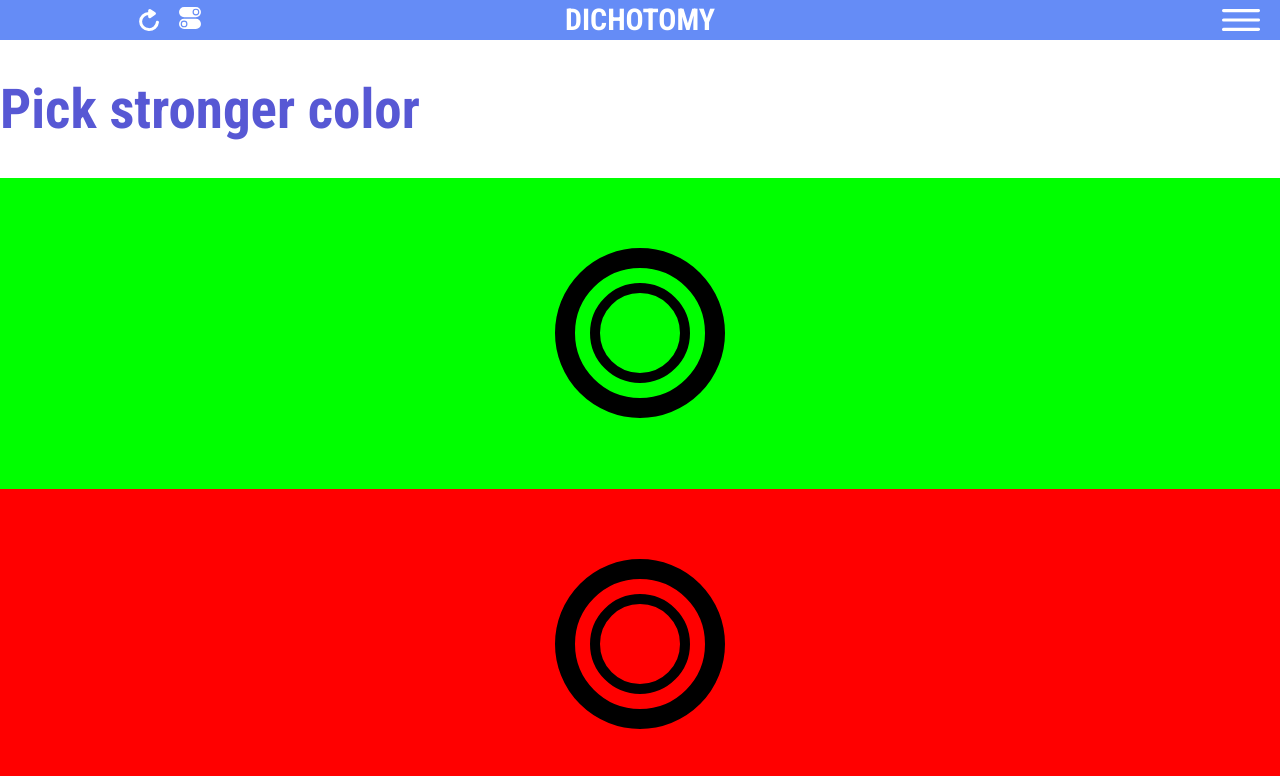
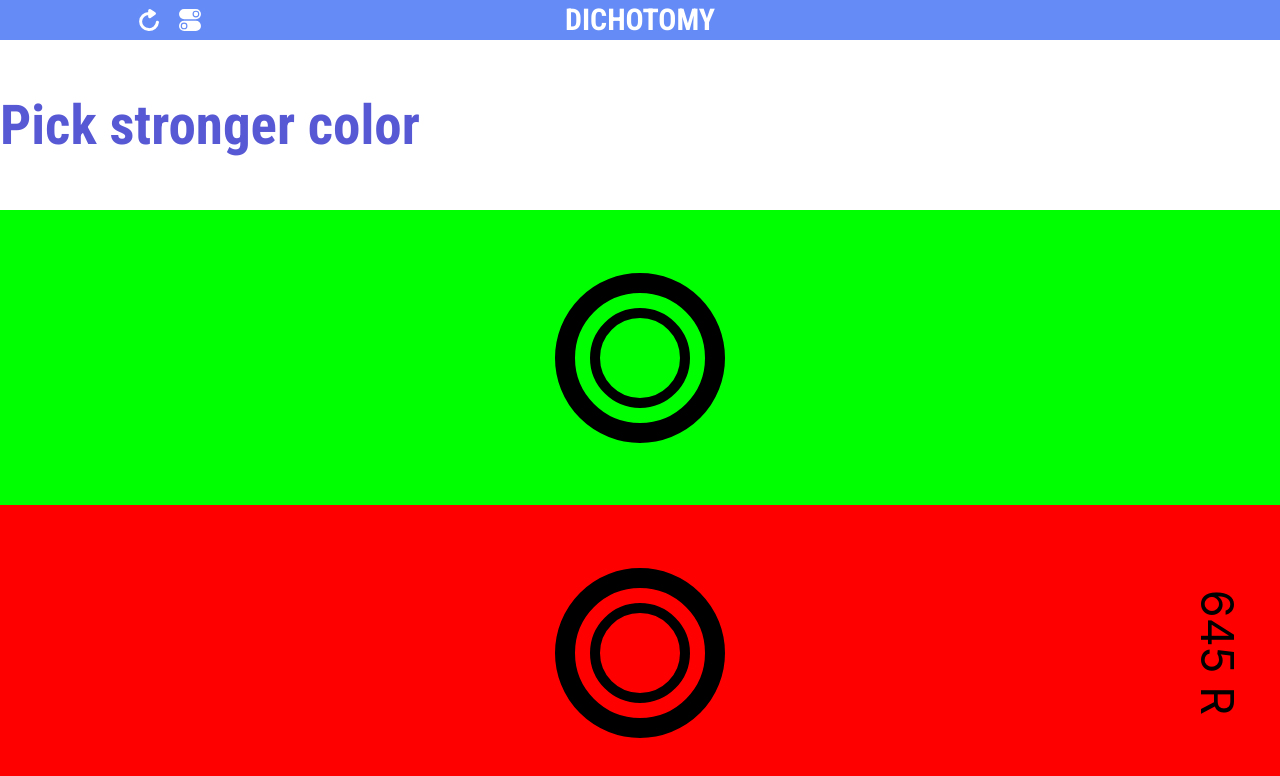
Before and after one commit to mgreenvision/mydiopter, a React (Create React App) app: page /dichotomy in a window 1280 px wide. Shown: the top 776 px of the page. Built offline with nearby package versions, Linux system fonts and the light colour scheme.

Commit message:
connect HOME to first test & opacity0 to menu & fix last dichotomy test

```diff
--- a/src/Components/Navbar/Navbar.jsx
+++ b/src/Components/Navbar/Navbar.jsx
@@ -4,9 +4,11 @@ import { NavbarIcon } from "../branded";
 import IconMenu from "../../Media/Icon-menu.svg";
 import IconSwitch from "../../Media/Icon-switch.svg";
 import IconRefresh from "../../Media/Icon-refresh.svg";
-import { Link } from "react-router-dom";
+import { useNavigate } from "react-router-dom";
 
-function Navbar({ refreshPage, test, topic = "" }) {
+function Navbar({ test, topic = "" }) {
+	const navigate = useNavigate();
+
 	return (
 		<NavbarWrapper>
 			<IconGroup>
@@ -15,16 +17,21 @@ function Navbar({ refreshPage, test, topic = "" }) {
 						<NavbarIcon
 							src={IconRefresh}
 							left="20px"
-              onClick={() => refreshPage}
+							onClick={() => navigate(0)}
 						/>
-            <Link to={test === "ASTG" ? "/dichotomy" : "/astg"}>
-              <NavbarIcon src={IconSwitch} left="20px" />
-            </Link>
+						<NavbarIcon
+							src={IconSwitch}
+							left="20px"
+							onClick={() => {
+								console.log(test);
+								test === "ASTG" ? navigate("/dichotomy") : navigate("/astg");
+							}}
+						/>
 					</React.Fragment>
 				)}
 			</IconGroup>
 			<Header>{topic}</Header>
-      <IconGroup justify="right">
+			<IconGroup justify="right" style={{ opacity: 0 }}>
 				<NavbarIcon src={IconMenu} right="20px" />
 			</IconGroup>
 		</NavbarWrapper>
--- a/src/Components/branded.jsx
+++ b/src/Components/branded.jsx
@@ -3,7 +3,7 @@ import styled from "styled-components";
 export const NavbarIcon = styled.img`
 	height: 22px;
 	margin-left: ${(props) => props.left};
-  margin-right: ${(props) => props.right};
+	margin-right: ${(props) => props.right}; ;
 `;
 
 export const HeaderText = styled.h1`
--- a/src/Pages/DichotomyTest/DichotomyTest.jsx
+++ b/src/Pages/DichotomyTest/DichotomyTest.jsx
@@ -6,6 +6,7 @@ import { HeaderText } from "../../Components/branded";
 import colorPathData from "../../Utils/colorPathData.json";
 
 function DichotomyTest() {
+	const [stepCount, setStepCount] = React.useState(0);
 	const [colorPath, setColorPath] = React.useState("");
 	const [upperBoxColor, setUpperBoxColor] = React.useState({
 		red: "0",
@@ -19,14 +20,31 @@ function DichotomyTest() {
 		blue: "0",
 		waveLength: "",
 	});
-  const [stepCount, setStepCount] = React.useState(0);
+	const [removeTopic, setRemoveTopic] = React.useState(false);
+
+	React.useEffect(() => {
+		colorPath === "green" &&
+			setLowerBoxColor(colorPathData.greenPicked[stepCount]);
+
+		colorPath === "red" && setLowerBoxColor(colorPathData.redPicked[stepCount]);
+	}, [stepCount]);
+
+	React.useEffect(() => {
+		setTimeout(function () {
+			if (colorPath !== "") {
+				setRemoveTopic(true);
+			}
+		}, 350);
+	}, [colorPath]);
 
 	return (
 		<DichotomyLayout>
 			<NavbarPlace topic="DICHOTOMY" test="dichotomy" />
-      <Header>
+
+			<Header h={colorPath === "" ? 170 : 0} remove={removeTopic}>
 				<HeaderText>Pick stronger color</HeaderText>
 			</Header>
+
 			<UpperColorBox
 				red={upperBoxColor.red}
 				green={upperBoxColor.green}
@@ -38,19 +56,20 @@ function DichotomyTest() {
 						setLowerBoxColor(colorPathData.greenPicked[stepCount]);
 					} else {
 						if (colorPath === "green") {
-              setLowerBoxColor(colorPathData.greenPicked[stepCount + 1]);
+							stepCount < colorPathData.greenPicked.length - 1 &&
+								setStepCount((prev) => prev + 1);
+							console.log(colorPathData.greenPicked.length);
 						} else {
-              setLowerBoxColor(colorPathData.redPicked[stepCount + 1]);
-            }
+							stepCount < colorPathData.redPicked.length - 1 &&
 								setStepCount((prev) => prev + 1);
 						}
-
-          /*           setStepCount(stepCount + 1); */
+					}
 				}}
 			>
 				<OuterCircle />
 				<InnerCircle />
 			</UpperColorBox>
+
 			<LowerColorBox
 				red={lowerBoxColor.red}
 				green={lowerBoxColor.green}
@@ -59,19 +78,25 @@ function DichotomyTest() {
 					if (colorPath === "") {
 						setColorPath("red");
 						console.log("red");
-            setUpperBoxColor(colorPathData.redPicked[stepCount]);
+						setUpperBoxColor({
+							red: "255",
+							green: "0",
+							blue: "0",
+							waveLength: "",
+						});
+						setLowerBoxColor(colorPathData.redPicked[stepCount]);
 					} else {
-            if (colorPath === "red") {
-              setUpperBoxColor(colorPathData.redPicked[stepCount + 1]);
-            } else {
-              setUpperBoxColor(colorPathData.redPicked[stepCount + 1]);
-            }
-            setStepCount((prev) => prev + 1);
+						stepCount > 0 && setStepCount((prev) => prev - 1);
 					}
 				}}
 			>
 				<OuterCircle />
 				<InnerCircle />
+				<TextWaveLangth>
+					{colorPath === "red"
+						? colorPathData.redPicked[stepCount].waveLength
+						: colorPathData.greenPicked[stepCount].waveLength}
+				</TextWaveLangth>
 			</LowerColorBox>
 		</DichotomyLayout>
 	);
@@ -100,6 +125,10 @@ const Header = styled.div`
 	display: flex;
 	flex-direction: row;
 	place-items: center;
+	height: ${(props) => props.h}px;
+	opacity: ${(props) => (props.h === 0 ? 0 : 1)};
+	display: ${(props) => props.remove && "none"};
+	transition: height 350ms ease-in-out;
 `;
 
 const UpperColorBox = styled(ColorBox)`
@@ -127,3 +156,10 @@ const InnerCircle = styled.div`
 	border: solid 10px #000;
 	position: absolute;
 `;
+
+const TextWaveLangth = styled.div`
+	position: absolute;
+	transform: rotate(90deg);
+	right: 0px;
+	font-size: 45px;
+`;
--- a/src/Pages/Home/Home.jsx
+++ b/src/Pages/Home/Home.jsx
@@ -5,8 +5,11 @@ import { HeaderText, Button, ButtonText } from "../../Components/branded";
 import IconFocus from "../../Media/Icon-focus.svg";
 import IconEye from "../../Media/Icon-eye.svg";
 import IconTouch from "../../Media/Icon-touch.svg";
+import { useNavigate } from "react-router-dom";
 
 function Home() {
+	const navigate = useNavigate();
+
 	return (
 		<LayoutGrid>
 			<Header>
@@ -19,7 +22,7 @@ function Home() {
 			<ButtonWrapper>
 				<Button>
 					<ButtonText start>
-            <Touch src={IconTouch} />
+						<Touch src={IconTouch} onClick={() => navigate("/astg")} />
 						Start
 					</ButtonText>
 				</Button>
--- a/src/Utils/colorPathData.json
+++ b/src/Utils/colorPathData.json
@@ -1,60 +1,133 @@
 {
-  "greenPicked": [
-    { "id": 1, "red": "255", "green": "0", "blue": "0" },
-    { "id": 2, "red": "255", "green": "75", "blue": "0" },
-    { "id": 3, "red": "255", "green": "119", "blue": "0" },
-    { "id": 4, "red": "255", "green": "155", "blue": "0" },
-    { "id": 5, "red": "255", "green": "190", "blue": "0" },
-    { "id": 6, "red": "255", "green": "223", "blue": "0" },
-    { "id": 7, "red": "255", "green": "255", "blue": "0" },
-    { "id": 8, "red": "255", "green": "255", "blue": "0" },
-    { "id": 9, "red": "195", "green": "255", "blue": "0" },
-    { "id": 10, "red": "163", "green": "255", "blue": "0" },
-    { "id": 11, "red": "129", "green": "255", "blue": "0" },
-    { "id": 12, "red": "0", "green": "255", "blue": "0" },
-    { "id": 13, "red": "129", "green": "255", "blue": "0" },
-    { "id": 14, "red": "0", "green": "255", "blue": "146" },
-    { "id": 15, "red": "0", "green": "255", "blue": "192" },
-    { "id": 16, "red": "0", "green": "255", "blue": "234" },
-    { "id": 17, "red": "0", "green": "247", "blue": "255" },
-    { "id": 18, "red": "0", "green": "230", "blue": "255" },
-    { "id": 19, "red": "0", "green": "213", "blue": "255" },
-    { "id": 20, "red": "0", "green": "196", "blue": "255" },
-    { "id": 21, "red": "0", "green": "178", "blue": "255" },
-    { "id": 22, "red": "0", "green": "160", "blue": "255" },
-    { "id": 23, "red": "0", "green": "142", "blue": "255" },
-    { "id": 24, "red": "0", "green": "123", "blue": "255" },
-    { "id": 25, "red": "0", "green": "0", "blue": "255" }
-  ],
+	"greenPicked": [
+		{ "id": 1, "red": "255", "green": "0", "blue": "0", "waveLength": "645 R" },
+		{ "id": 2, "red": "255", "green": "75", "blue": "0", "waveLength": "632" },
+		{ "id": 3, "red": "255", "green": "119", "blue": "0", "waveLength": "620" },
+		{ "id": 4, "red": "255", "green": "155", "blue": "0", "waveLength": "610" },
+		{ "id": 5, "red": "255", "green": "190", "blue": "0", "waveLength": "600" },
+		{ "id": 6, "red": "255", "green": "223", "blue": "0", "waveLength": "590" },
+		{ "id": 7, "red": "255", "green": "255", "blue": "0", "waveLength": "580" },
+		{ "id": 8, "red": "255", "green": "255", "blue": "0", "waveLength": "570" },
+		{ "id": 9, "red": "195", "green": "255", "blue": "0", "waveLength": "560" },
+		{
+			"id": 10,
+			"red": "163",
+			"green": "255",
+			"blue": "0",
+			"waveLength": "550"
+		},
+		{
+			"id": 11,
+			"red": "129",
+			"green": "255",
+			"blue": "0",
+			"waveLength": "540"
+		},
+		{
+			"id": 12,
+			"red": "0",
+			"green": "255",
+			"blue": "0",
+			"waveLength": "510 G"
+		},
+		{
+			"id": 13,
+			"red": "129",
+			"green": "255",
+			"blue": "0",
+			"waveLength": "540"
+		},
+		{
+			"id": 14,
+			"red": "0",
+			"green": "255",
+			"blue": "146",
+			"waveLength": "500"
+		},
+		{
+			"id": 15,
+			"red": "0",
+			"green": "255",
+			"blue": "192",
+			"waveLength": "496"
+		},
+		{
+			"id": 16,
+			"red": "0",
+			"green": "255",
+			"blue": "234",
+			"waveLength": "492"
+		},
+		{
+			"id": 17,
+			"red": "0",
+			"green": "247",
+			"blue": "255",
+			"waveLength": "488"
+		},
+		{
+			"id": 18,
+			"red": "0",
+			"green": "230",
+			"blue": "255",
+			"waveLength": "484"
+		},
+		{
+			"id": 19,
+			"red": "0",
+			"green": "213",
+			"blue": "255",
+			"waveLength": "480"
+		},
+		{
+			"id": 20,
+			"red": "0",
+			"green": "196",
+			"blue": "255",
+			"waveLength": "476"
+		},
+		{
+			"id": 21,
+			"red": "0",
+			"green": "178",
+			"blue": "255",
+			"waveLength": "472"
+		},
+		{
+			"id": 22,
+			"red": "0",
+			"green": "160",
+			"blue": "255",
+			"waveLength": "468"
+		},
+		{
+			"id": 23,
+			"red": "0",
+			"green": "142",
+			"blue": "255",
+			"waveLength": "464"
+		},
+		{
+			"id": 24,
+			"red": "0",
+			"green": "123",
+			"blue": "255",
+			"waveLength": "460"
+		},
+		{ "id": 25, "red": "0", "green": "0", "blue": "255", "waveLength": "440 B" }
+	],
 
-  "redPicked": [
-    { "id": 1, "red": "0", "green": "255", "blue": "0" },
-    { "id": 2, "red": "66", "green": "255", "blue": "0" },
-    { "id": 3, "red": "115", "green": "255", "blue": "0" },
-    { "id": 4, "red": "160", "green": "255", "blue": "0" },
-    { "id": 5, "red": "201", "green": "255", "blue": "0" },
-    { "id": 6, "red": "240", "green": "255", "blue": "0" },
-    { "id": 7, "red": "255", "green": "230", "blue": "0" },
-    { "id": 8, "red": "255", "green": "187", "blue": "0" },
-    { "id": 9, "red": "255", "green": "141", "blue": "0" },
-    { "id": 10, "red": "255", "green": "90", "blue": "0" },
-    { "id": 11, "red": "255", "green": "33", "blue": "0" }
-  ],
-
-  "bluePicked": [
-    { "id": 1, "red": "0", "green": "255", "blue": "0" },
-    { "id": 2, "red": "129", "green": "255", "blue": "0" },
-    { "id": 3, "red": "0", "green": "255", "blue": "146" },
-    { "id": 4, "red": "0", "green": "255", "blue": "192" },
-    { "id": 5, "red": "0", "green": "255", "blue": "234" },
-    { "id": 6, "red": "0", "green": "247", "blue": "255" },
-    { "id": 7, "red": "0", "green": "230", "blue": "255" },
-    { "id": 8, "red": "0", "green": "213", "blue": "255" },
-    { "id": 9, "red": "0", "green": "196", "blue": "255" },
-    { "id": 10, "red": "0", "green": "178", "blue": "255" },
-    { "id": 11, "red": "0", "green": "160", "blue": "255" },
-    { "id": 12, "red": "0", "green": "142", "blue": "255" },
-    { "id": 13, "red": "0", "green": "123", "blue": "255" },
-    { "id": 14, "red": "0", "green": "0", "blue": "255" }
-  ]
+	"redPicked": [
+		{ "id": 1, "red": "0", "green": "255", "blue": "0", "waveLength": "510 G" },
+		{ "id": 2, "red": "66", "green": "255", "blue": "0", "waveLength": "523" },
+		{ "id": 3, "red": "115", "green": "255", "blue": "0", "waveLength": "536" },
+		{ "id": 4, "red": "160", "green": "255", "blue": "0", "waveLength": "549" },
+		{ "id": 5, "red": "201", "green": "255", "blue": "0", "waveLength": "562" },
+		{ "id": 6, "red": "240", "green": "255", "blue": "0", "waveLength": "575" },
+		{ "id": 7, "red": "255", "green": "230", "blue": "0", "waveLength": "588" },
+		{ "id": 8, "red": "255", "green": "187", "blue": "0", "waveLength": "601" },
+		{ "id": 9, "red": "255", "green": "141", "blue": "0", "waveLength": "614" },
+		{ "id": 10, "red": "255", "green": "90", "blue": "0", "waveLength": "627" },
+		{ "id": 11, "red": "255", "green": "33", "blue": "0", "waveLength": "640" }
+	]
 }
```
Also changed, not shown: src/Pages/AstgTest/AstgTest.jsx (+1 -11 lines). Lines whose indentation alone changed are shown as unchanged.
